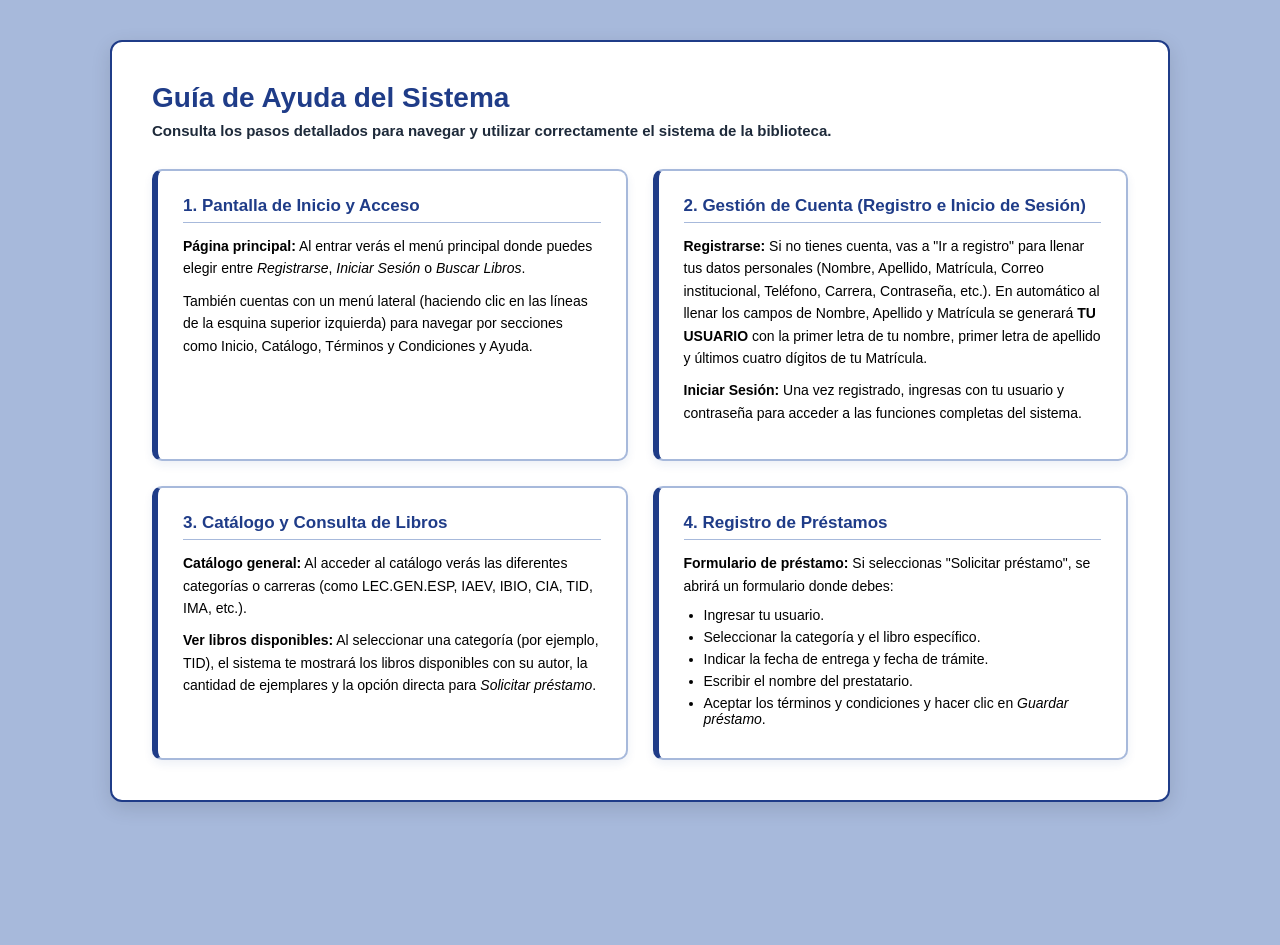
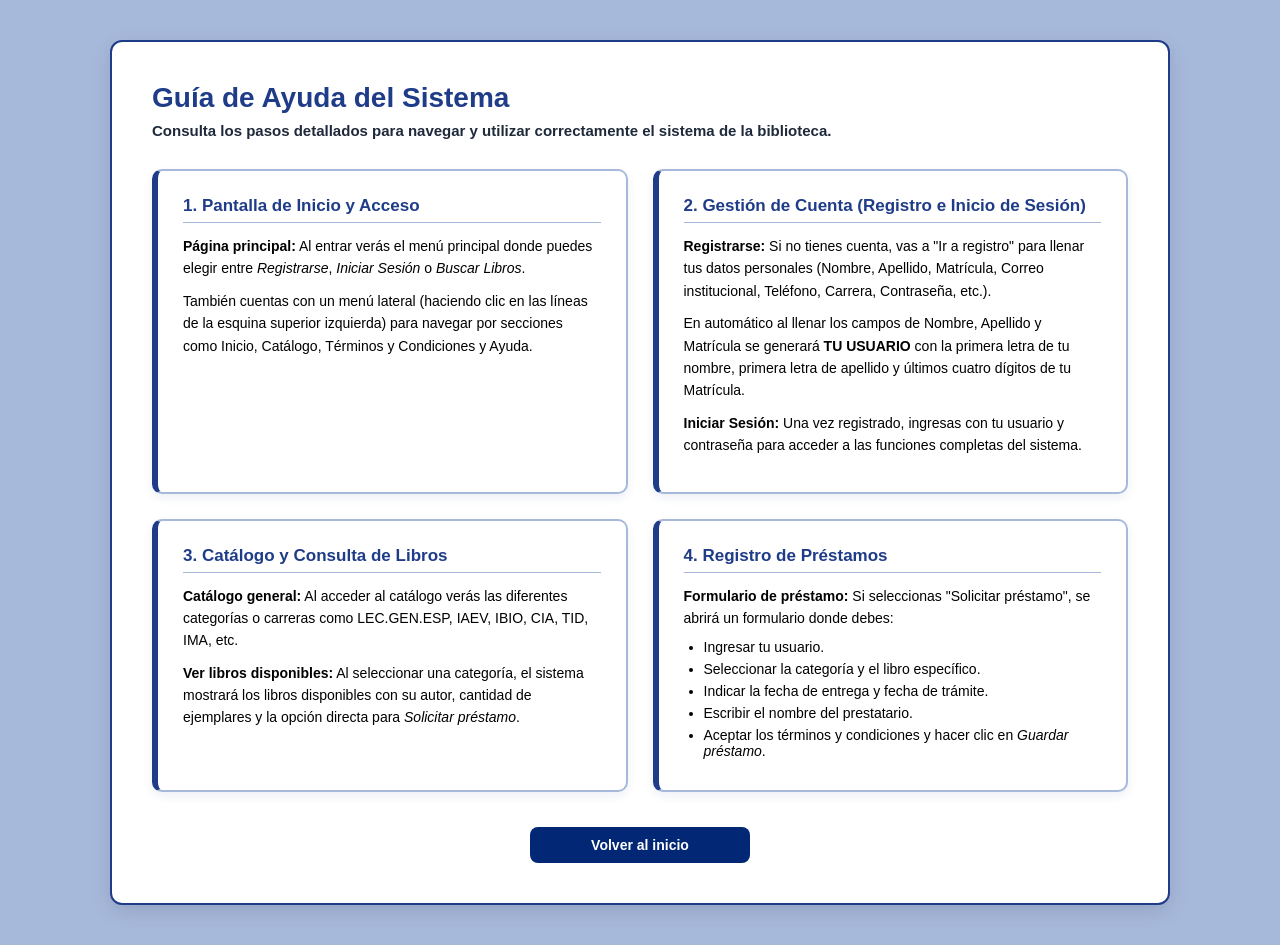
Before and after one commit to monserratandrademesta-blip/BIBLIOTECAUPGOP, a website: page ayuda.html in a window 1280 px wide. Before the commit the page ends 842 px from the top, so only its background shows below. Drawn offline with Linux system fonts and the light colour scheme.

Commit message:
Agrego boton volver al inicio en ayuda

```diff
--- a/ayuda.html
+++ b/ayuda.html
@@ -1,56 +1,208 @@
 <!DOCTYPE html>
 <html lang="es">
+
 <head>
+
     <meta charset="UTF-8">
+
     <meta name="viewport" content="width=device-width, initial-scale=1.0">
+
     <title>Ayuda - Biblioteca UPGOP</title>
+
     <link rel="stylesheet" href="css/ayuda.css">
+
 </head>
+
+
 <body>
 
-    <!-- Contenido Único: Desde Guía de Ayuda del Sistema hacia abajo -->
+
 <main class="contenedor">
+
+
     <section class="info-section">
-            <h2>Guía de Ayuda del Sistema</h2>
-            <p class="sub-intro">Consulta los pasos detallados para navegar y utilizar correctamente el sistema de la biblioteca.</p>
+
+
+        <h2>
+            Guía de Ayuda del Sistema
+        </h2>
+
+
+        <p class="sub-intro">
+            Consulta los pasos detallados para navegar y utilizar correctamente el sistema de la biblioteca.
+        </p>
+
+
 
         <div class="ayuda-grid">
+
+
             <!-- Bloque 1 -->
+
             <div class="ayuda-card">
-                    <h3>1. Pantalla de Inicio y Acceso</h3>
-                    <p><strong>Página principal:</strong> Al entrar verás el menú principal donde puedes elegir entre <em>Registrarse</em>, <em>Iniciar Sesión</em> o <em>Buscar Libros</em>.</p>
-                    <p>También cuentas con un menú lateral (haciendo clic en las líneas de la esquina superior izquierda) para navegar por secciones como Inicio, Catálogo, Términos y Condiciones y Ayuda.</p>
+
+                <h3>
+                    1. Pantalla de Inicio y Acceso
+                </h3>
+
+
+                <p>
+                    <strong>Página principal:</strong> Al entrar verás el menú principal donde puedes elegir entre
+                    <em>Registrarse</em>, <em>Iniciar Sesión</em> o <em>Buscar Libros</em>.
+                </p>
+
+
+                <p>
+                    También cuentas con un menú lateral (haciendo clic en las líneas de la esquina superior izquierda)
+                    para navegar por secciones como Inicio, Catálogo, Términos y Condiciones y Ayuda.
+                </p>
+
+
             </div>
 
+
+
+
             <!-- Bloque 2 -->
+
             <div class="ayuda-card">
-                    <h3>2. Gestión de Cuenta (Registro e Inicio de Sesión)</h3>
-                    <p><strong>Registrarse:</strong> Si no tienes cuenta, vas a "Ir a registro" para llenar tus datos personales (Nombre, Apellido, Matrícula, Correo institucional, Teléfono, Carrera, Contraseña, etc.). En automático al llenar los campos de Nombre, Apellido y Matrícula se generará <strong>TU USUARIO</strong> con la primer letra de tu nombre, primer letra de apellido y últimos cuatro dígitos de tu Matrícula.</p>
-                    <p><strong>Iniciar Sesión:</strong> Una vez registrado, ingresas con tu usuario y contraseña para acceder a las funciones completas del sistema.</p>
+
+                <h3>
+                    2. Gestión de Cuenta (Registro e Inicio de Sesión)
+                </h3>
+
+
+                <p>
+                    <strong>Registrarse:</strong> Si no tienes cuenta, vas a "Ir a registro" para llenar tus datos
+                    personales (Nombre, Apellido, Matrícula, Correo institucional, Teléfono, Carrera, Contraseña, etc.).
+                </p>
+
+
+                <p>
+                    En automático al llenar los campos de Nombre, Apellido y Matrícula se generará
+                    <strong>TU USUARIO</strong> con la primera letra de tu nombre, primera letra de apellido
+                    y últimos cuatro dígitos de tu Matrícula.
+                </p>
+
+
+                <p>
+                    <strong>Iniciar Sesión:</strong> Una vez registrado, ingresas con tu usuario y contraseña
+                    para acceder a las funciones completas del sistema.
+                </p>
+
+
             </div>
 
+
+
+
+
             <!-- Bloque 3 -->
+
             <div class="ayuda-card">
-                    <h3>3. Catálogo y Consulta de Libros</h3>
-                    <p><strong>Catálogo general:</strong> Al acceder al catálogo verás las diferentes categorías o carreras (como LEC.GEN.ESP, IAEV, IBIO, CIA, TID, IMA, etc.).</p>
-                    <p><strong>Ver libros disponibles:</strong> Al seleccionar una categoría (por ejemplo, TID), el sistema te mostrará los libros disponibles con su autor, la cantidad de ejemplares y la opción directa para <em>Solicitar préstamo</em>.</p>
+
+                <h3>
+                    3. Catálogo y Consulta de Libros
+                </h3>
+
+
+                <p>
+                    <strong>Catálogo general:</strong> Al acceder al catálogo verás las diferentes categorías o carreras
+                    como LEC.GEN.ESP, IAEV, IBIO, CIA, TID, IMA, etc.
+                </p>
+
+
+                <p>
+                    <strong>Ver libros disponibles:</strong> Al seleccionar una categoría, el sistema mostrará
+                    los libros disponibles con su autor, cantidad de ejemplares y la opción directa para
+                    <em>Solicitar préstamo</em>.
+                </p>
+
+
             </div>
 
+
+
+
+
             <!-- Bloque 4 -->
+
             <div class="ayuda-card">
-                    <h3>4. Registro de Préstamos</h3>
-                    <p><strong>Formulario de préstamo:</strong> Si seleccionas "Solicitar préstamo", se abrirá un formulario donde debes:</p>
+
+                <h3>
+                    4. Registro de Préstamos
+                </h3>
+
+
+                <p>
+                    <strong>Formulario de préstamo:</strong> Si seleccionas "Solicitar préstamo", se abrirá
+                    un formulario donde debes:
+                </p>
+
+
                 <ul>
-                        <li>Ingresar tu usuario.</li>
-                        <li>Seleccionar la categoría y el libro específico.</li>
-                        <li>Indicar la fecha de entrega y fecha de trámite.</li>
-                        <li>Escribir el nombre del prestatario.</li>
-                        <li>Aceptar los términos y condiciones y hacer clic en <em>Guardar préstamo</em>.</li>
+
+                    <li>
+                        Ingresar tu usuario.
+                    </li>
+
+
+                    <li>
+                        Seleccionar la categoría y el libro específico.
+                    </li>
+
+
+                    <li>
+                        Indicar la fecha de entrega y fecha de trámite.
+                    </li>
+
+
+                    <li>
+                        Escribir el nombre del prestatario.
+                    </li>
+
+
+                    <li>
+                        Aceptar los términos y condiciones y hacer clic en <em>Guardar préstamo</em>.
+                    </li>
+
+
                 </ul>
+
+
             </div>
+
+
         </div>
+
+
+
+
+        <!-- Botón regresar al inicio -->
+
+        <div class="boton-inicio">
+
+
+            <a href="index.html">
+
+                <button>
+                    Volver al inicio
+                </button>
+
+            </a>
+
+
+        </div>
+
+
+
+
     </section>
+
+
 </main>
 
+
 </body>
+
 </html>
--- a/css/ayuda.css
+++ b/css/ayuda.css
@@ -5,77 +5,200 @@
     font-family: Arial, sans-serif;
 }
 
+
 body {
     background-color: #A7B9DB;
     color: #000000;
 }
 
-/* Contenedor Principal en Recuadros */
+
+/* Contenedor Principal */
 .contenedor {
+
     max-width: 1100px;
     margin: 40px auto;
     padding: 0 20px;
+
 }
 
+
+/* Sección principal */
+
 .info-section {
+
     background: #ffffff;
     padding: 40px;
     border-radius: 12px;
-    box-shadow: 0 6px 20px rgba(0, 0, 0, 0.12);
+    box-shadow: 0 6px 20px rgba(0,0,0,0.12);
     border: 2px solid #1f3c88;
+
 }
 
+
 .info-section h2 {
+
     color: #1f3c88;
     font-size: 28px;
     margin-bottom: 8px;
+
 }
 
+
+/* Texto inicial */
+
 .sub-intro {
+
     color: #1e2a3a;
     font-size: 15px;
     margin-bottom: 30px;
     font-weight: bold;
+
 }
 
-/* Cuadrícula de Recuadritos */
+
+/* Cuadrícula de ayuda */
+
 .ayuda-grid {
+
     display: grid;
     grid-template-columns: repeat(auto-fit, minmax(48%, 1fr));
     gap: 25px;
+
 }
 
+
+
+/* Tarjetas */
+
 .ayuda-card {
+
     background: #ffffff;
     border: 2px solid #A7B9DB;
     border-left: 6px solid #1f3c88;
     padding: 25px;
     border-radius: 10px;
-    box-shadow: 0 4px 10px rgba(31, 60, 136, 0.08);
+    box-shadow: 0 4px 10px rgba(31,60,136,0.08);
+
 }
 
+
+
 .ayuda-card h3 {
+
     font-size: 17px;
     color: #1f3c88;
     margin-bottom: 12px;
     border-bottom: 1px solid #A7B9DB;
     padding-bottom: 6px;
+
 }
 
+
+
 .ayuda-card p {
+
     font-size: 14px;
     line-height: 1.6;
     color: #000000;
     margin-bottom: 10px;
+
 }
 
+
+
 .ayuda-card ul {
+
     margin-left: 20px;
     margin-top: 8px;
+
 }
 
+
+
 .ayuda-card ul li {
+
     font-size: 14px;
     color: #000000;
     margin-bottom: 6px;
+
 }
+
+
+
+/* BOTÓN REGRESAR AL INICIO */
+
+.boton-inicio {
+
+    text-align: center;
+    margin-top: 35px;
+
+}
+
+
+
+.boton-inicio a {
+
+    text-decoration: none;
+
+}
+
+
+
+.boton-inicio button {
+
+    background-color: #022875;
+    color: white;
+    border: none;
+    padding: 10px 20px;
+    border-radius: 8px;
+    cursor: pointer;
+    font-size: 14px;
+    font-weight: bold;
+    width: 220px;
+
+}
+
+
+
+.boton-inicio button:hover {
+
+    background-color: #FFD54F;
+    color: black;
+
+}
+
+
+
+/* Adaptación para celular */
+
+@media(max-width:768px){
+
+
+    .info-section {
+
+        padding: 25px;
+
+    }
+
+
+    .info-section h2 {
+
+        font-size: 22px;
+
+    }
+
+
+    .ayuda-grid {
+
+        grid-template-columns: 1fr;
+
+    }
+
+
+    .boton-inicio button {
+
+        width: 100%;
+
+    }
+
+}
```
Lines whose indentation alone changed are shown as unchanged.
